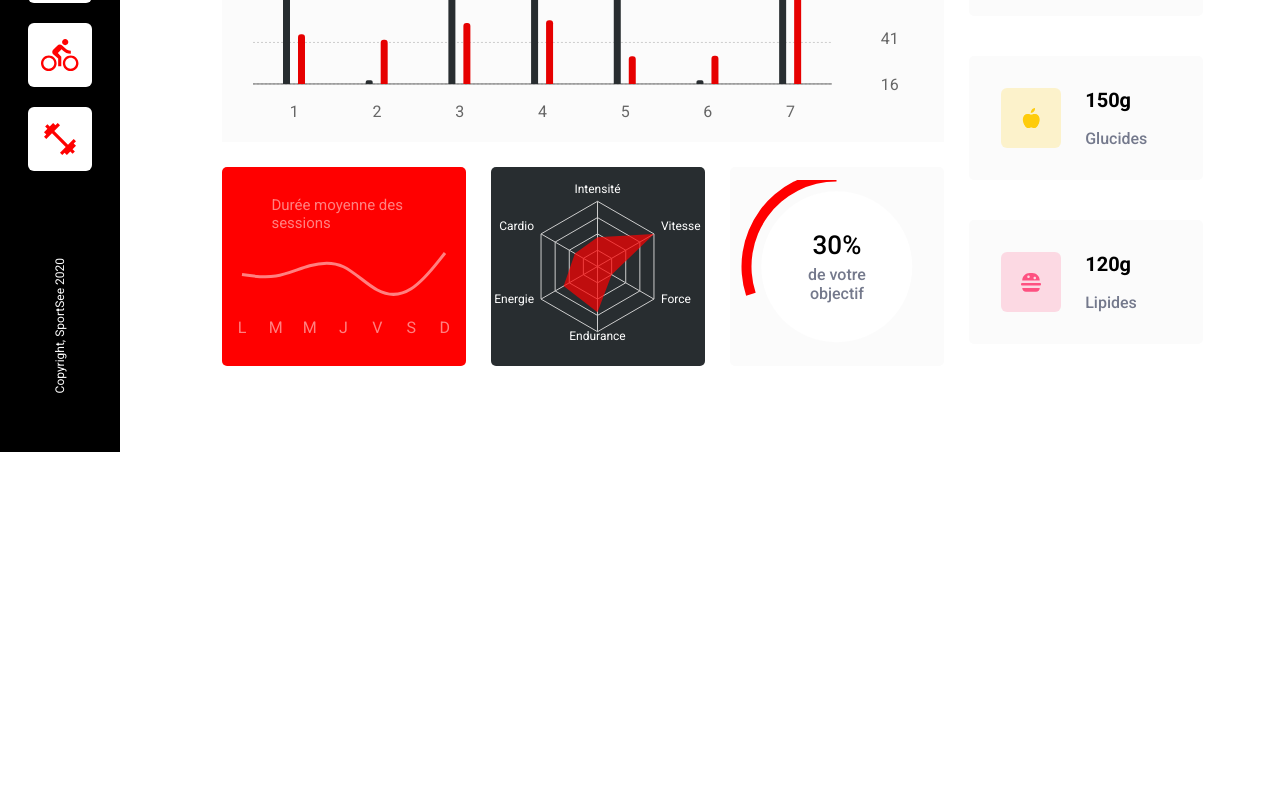
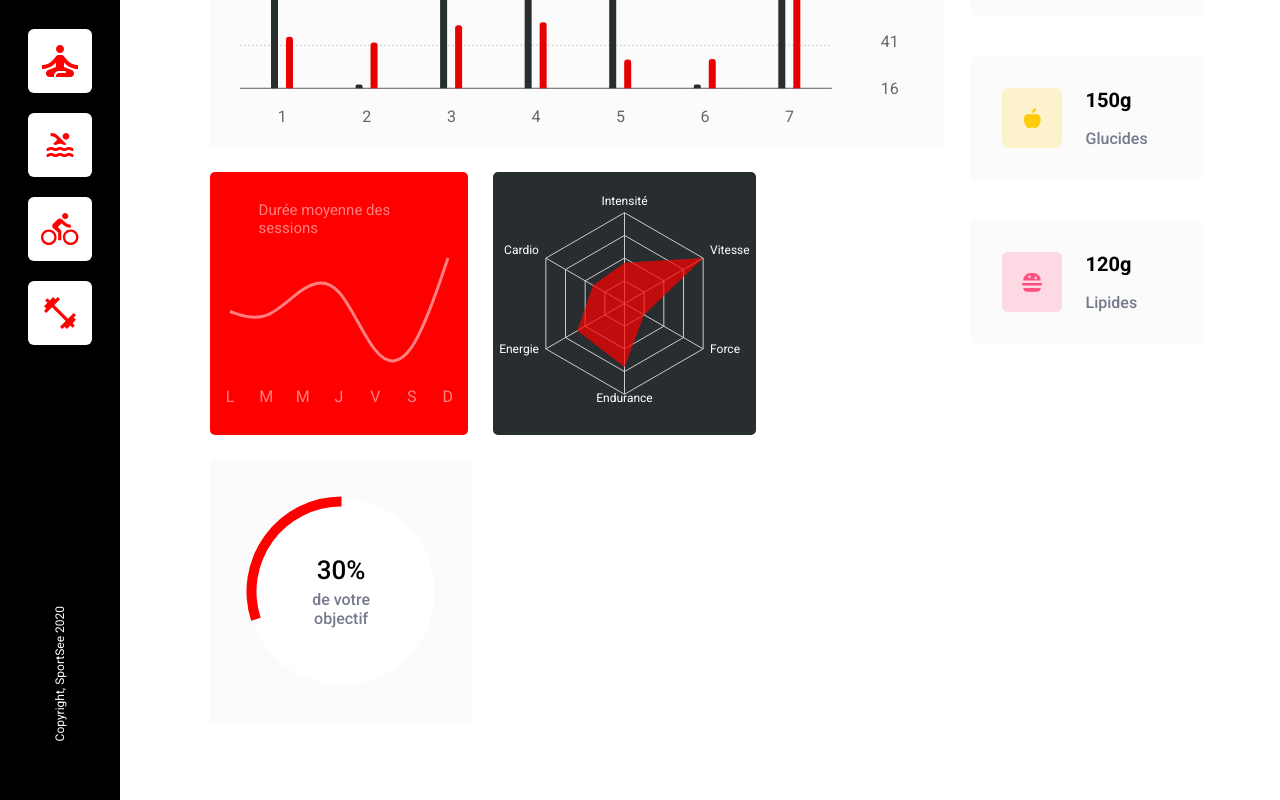
Before and after one commit to david-mi/-DAJR_David_Michel_11_12_02_2023, a React (Create React App) app: page /profile/12 in a window 1280 px wide. Shown: the part 426-1226 px from the top of the page. Before the commit the page ends 878 px from the top, so only its background shows below. Built offline with nearby package versions, Linux system fonts and the light colour scheme.

Commit message:
style: general styling

```diff
--- a/src/components/Header/header.module.css
+++ b/src/components/Header/header.module.css
@@ -4,6 +4,7 @@
   align-items: center;
   padding-inline: clamp(20px, 3vw, 30px) clamp(20px, 7vw, 90px);
   height: 90px;
+  box-shadow: 0 0 10px rgba(0, 0, 0, 0.767);
 }
 
 .header svg {
--- a/src/components/Statistics/Activity/activity.module.css
+++ b/src/components/Statistics/Activity/activity.module.css
@@ -8,6 +8,7 @@
   padding-inline: clamp(10px, 2vw, 29px) clamp(10px, 3vw, 20px);
   padding-block: clamp(10px, 2vw, 23px);
   max-width: 835px;
+  min-width: 600px;
   width: 100%;
   max-height: 320px;
   height: 100%;
--- a/src/components/Statistics/Statistics.jsx
+++ b/src/components/Statistics/Statistics.jsx
@@ -18,9 +18,11 @@ const Statistics = ({ userData }) => {
       <Heading identity={informations.identity} />
       <Nutrients nutrients={informations.nutrients} />
       <Activity activity={userData.activity} />
-      <AverageSessions averageSessions={averageSessions} />
-      <Performance performance={performance} />
-      <Score score={informations.todayScore} />
+      <div className={styles.squares}>
+        <AverageSessions averageSessions={averageSessions} />
+        <Performance performance={performance} />
+        <Score score={informations.todayScore} />
+      </div>
     </section>
   );
 };
--- a/src/components/Statistics/statistics.module.css
+++ b/src/components/Statistics/statistics.module.css
@@ -7,9 +7,16 @@
   grid-template-areas:
     "heading heading heading nutrients"
     "activity activity activity nutrients"
-    "average performance score nutrients";
+    "square square square nutrients";
   padding-top: clamp(20px, 5vw, 68px);
   padding-right: clamp(20px, 6vw, 90px);
-  padding-bottom: clamp(20px, 7vw, 86px);
-  padding-left: clamp(20px, 8vw, 107px);
+  padding-bottom: clamp(20px, 6vw, 86px);
+  padding-left: clamp(20px, 7vw, 107px);
 }
+
+.squares {
+  grid-area: square;
+  display: flex;
+  flex-wrap: wrap;
+  gap: clamp(20px, 2vw, 32px);
+}
```
